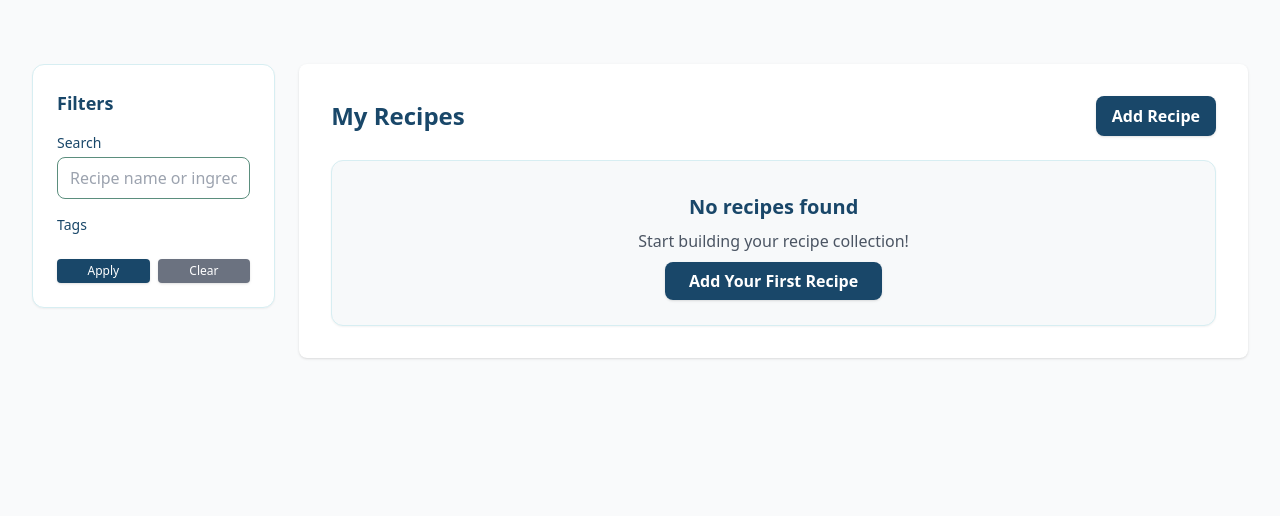
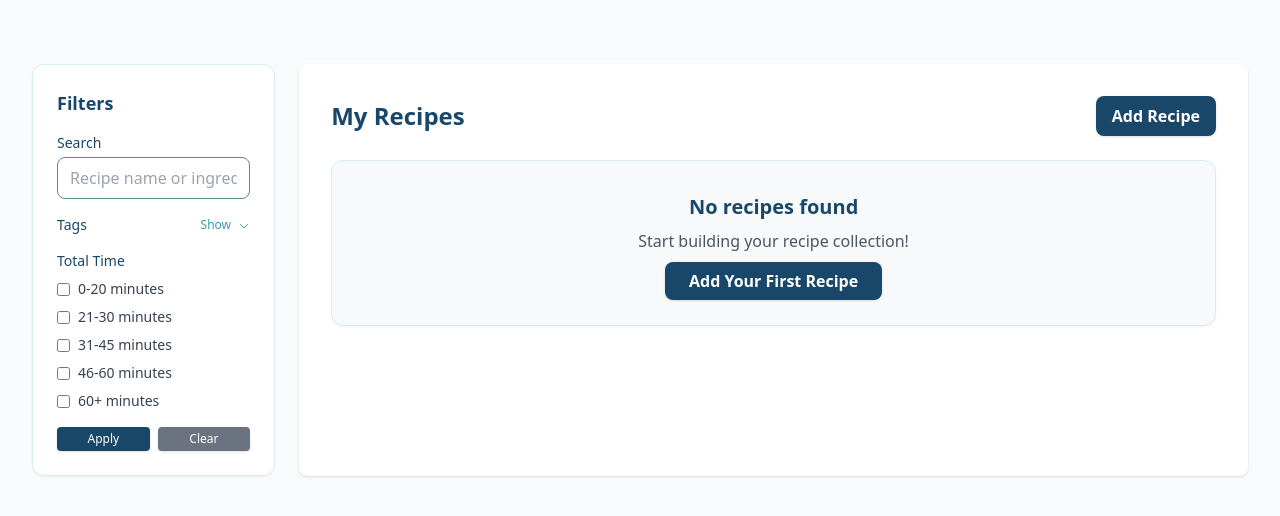
Before and after one commit to soehlert/KitchenClip, a Django app: page / in a window 1280 px wide. Shown: the part 60-576 px from the top of the page. Run offline with Django 5.2, Linux system fonts and the light colour scheme; data that the repository does not hold is empty; some libraries are stand-ins or nearby versions.

Commit message:
refactor(sidebar): clean up sidebar with toggle to show tags and also time filters
clean up some other js errors and tags maintaining between create and manual add

```diff
--- a/recipes/forms.py
+++ b/recipes/forms.py
@@ -255,8 +255,6 @@ class RecipeManualForm(forms.ModelForm):
                 "class": "w-full px-3 py-2 border border-[#5B8E7D] rounded-lg bg-white focus:outline-none focus:ring-2 focus:ring-[#194769] text-[#194769]",
                 "rows": 3,
             }),
-            "instructions": forms.HiddenInput(),  # Hide the model field since we use instructions_text
-            "image_url": forms.HiddenInput(),  # Hide the model field since we use image_url custom field
         }
 
     def clean_rating(self):
--- a/recipes/views.py
+++ b/recipes/views.py
@@ -4,6 +4,8 @@ from django.urls import reverse_lazy, reverse
 from django.db.models import Q
 from django.contrib import messages
 from django.http import JsonResponse, HttpResponseRedirect
+from functools import reduce
+import operator
 from urllib.parse import urlencode
 from django.core.serializers.json import DjangoJSONEncoder
 
@@ -31,7 +33,7 @@ class RecipeListView(ListView):
     model = Recipe
     template_name = "recipes/recipe_list.html"
     context_object_name = "recipes"
-    paginate_by = 20
+    paginate_by = 15
 
     def get_queryset(self):
         queryset = Recipe.objects.all()
@@ -44,11 +46,30 @@ class RecipeListView(ListView):
                 Q(description__icontains=search)
             ).distinct()
 
+        time_ranges = self.request.GET.getlist('time_range')
+        if time_ranges:
+            time_conditions = []
+
+            for time_range in time_ranges:
+                if time_range == '0-20':
+                    time_conditions.append(Q(total_time__lte=20))
+                elif time_range == '21-30':
+                    time_conditions.append(Q(total_time__range=(21, 30)))
+                elif time_range == '31-45':
+                    time_conditions.append(Q(total_time__range=(31, 45)))
+                elif time_range == '46-60':
+                    time_conditions.append(Q(total_time__range=(46, 60)))
+                elif time_range == '60+':
+                    time_conditions.append(Q(total_time__gt=60))
+
+            if time_conditions:
+                queryset = queryset.filter(reduce(operator.or_, time_conditions))  # Fixed: queryset not recipes
+
         tags = self.request.GET.getlist('tags')
         if tags:
             queryset = queryset.filter(tags__id__in=tags).distinct()
 
-        return queryset.order_by('-created_at')
+        return queryset.order_by('total_time')
 
     def get_context_data(self, **kwargs):
         context = super().get_context_data(**kwargs)
@@ -120,9 +141,10 @@ class RecipeCreateView(CreateView):
             self.request.session['failed_recipe_url'] = original_url
             self.request.session['preserved_form_data'] = {
                 'rating': form.cleaned_data.get('rating'),
-                'tags': form.cleaned_data.get('tags', ''),
+                'tags': form.cleaned_data.get('tags', []),
                 'user_notes': form.cleaned_data.get('user_notes', ''),
             }
+            self.request.session.save()
 
             messages.info(
                 self.request,
@@ -185,6 +207,9 @@ class RecipeManualCreateView(CreateView):
     success_url = reverse_lazy("recipes:list_recipe")
 
     def get_context_data(self, **kwargs):
+
+        preserved_data = self.request.session.get('preserved_form_data', {})
+
         context = super().get_context_data(**kwargs)
         context["title"] = "Add Recipe Manually"
         context["heading"] = "Enter Recipe Details"
@@ -192,7 +217,19 @@ class RecipeManualCreateView(CreateView):
         context["show_delete"] = False
         all_tags = RecipeTag.objects.values("name", "color")
         context["all_tags_json"] = json.dumps(list(all_tags), cls=DjangoJSONEncoder)
-        context["initial_tags_json"] = json.dumps([], cls=DjangoJSONEncoder)
+
+        # Get preserved tags from session or form initial data
+        preserved_data = self.request.session.get('preserved_form_data', {})
+        preserved_tags = preserved_data.get('tags', '')
+
+        if preserved_tags:
+            initial_tags = []
+            for tag_name in preserved_tags:
+                initial_tags.append({"name": tag_name, "color": "#6B7280"})
+
+            context["initial_tags_json"] = json.dumps(initial_tags, cls=DjangoJSONEncoder)
+        else:
+            context["initial_tags_json"] = json.dumps([], cls=DjangoJSONEncoder)
 
         return context
 
@@ -203,7 +240,7 @@ class RecipeManualCreateView(CreateView):
         if failed_url:
             initial['original_url'] = failed_url
 
-        preserved_data = self.request.session.pop('preserved_form_data', {})
+        preserved_data = self.request.session.get('preserved_form_data', {})
         if preserved_data:
             initial.update({
                 'rating': preserved_data.get('rating'),
@@ -212,7 +249,6 @@ class RecipeManualCreateView(CreateView):
             })
 
         return initial
-
 
     def form_valid(self, form):
         response = super().form_valid(form)
--- /dev/null
+++ b/static/js/sidebar.js
@@ -0,0 +1,34 @@
+document.addEventListener('DOMContentLoaded', function() {
+
+    const toggleButton = document.getElementById('toggle-tags');
+    const tagsContainer = document.getElementById('tags-container');
+    const toggleText = document.getElementById('toggle-text');
+    const toggleIcon = document.getElementById('toggle-icon');
+
+    // Only run if the elements exist
+    if (!toggleButton || !tagsContainer || !toggleText || !toggleIcon) {
+        return;
+    }
+
+    // Check if any tags are selected on page load
+    const selectedTags = document.querySelectorAll('input[name="tags"]:checked');
+    if (selectedTags.length > 0) {
+        tagsContainer.classList.remove('hidden');
+        toggleText.textContent = 'Hide';
+        toggleIcon.style.transform = 'rotate(180deg)';
+    }
+
+    toggleButton.addEventListener('click', function() {
+        const isHidden = tagsContainer.classList.contains('hidden');
+
+        if (isHidden) {
+            tagsContainer.classList.remove('hidden');
+            toggleText.textContent = 'Hide';
+            toggleIcon.style.transform = 'rotate(180deg)';
+        } else {
+            tagsContainer.classList.add('hidden');
+            toggleText.textContent = 'Show';
+            toggleIcon.style.transform = 'rotate(90deg)';
+        }
+    });
+});
--- a/templates/base.html
+++ b/templates/base.html
@@ -36,9 +36,6 @@
                                  data-message-id="{{ forloop.counter }}">
                                 <div class="flex items-center justify-between">
                                     <span class="text-sm font-medium">{{ message }}</span>
-                                    <button type="button" class="ml-4 text-current opacity-70 hover:opacity-100 font-bold text-lg leading-none" onclick="dismissMessage(this)">
-                                        ×
-                                    </button>
                                 </div>
                             </div>
                         {% endfor %}
--- a/templates/recipes/recipe_form.html
+++ b/templates/recipes/recipe_form.html
@@ -60,7 +60,7 @@
     <script src="{% static 'js/tag_input.js' %}"></script>
     <script>
       window.availableTags = {{ all_tags_json|safe }};
-      window.initialTags = {{ initial_tags_json|safe }};
+      window.initialTags = {{ initial_tags_json|default:"[]"|safe }};
       window.tagAutocompleteUrl = "{% url 'recipes:tag_autocomplete' %}";
     </script>
 {% endblock %}
--- a/templates/recipes/recipe_list.html
+++ b/templates/recipes/recipe_list.html
@@ -1,4 +1,5 @@
 {% extends "base.html" %}
+{% load static %}
 
 {% block title %}Recipes | KitchenClip{% endblock %}
 
@@ -23,8 +24,19 @@
             </div>
             <!-- Tag Filter -->
             <div>
-              <label class="block text-sm font-medium text-[#194769] mb-2">Tags</label>
-              <div class="space-y-2 overflow-y-auto">
+              <div class="flex items-center justify-between mb-2">
+                <label class="block text-sm font-medium text-[#194769]">Tags</label>
+                <button
+                  type="button"
+                  id="toggle-tags"
+                  class="text-xs text-[#3798A9] hover:text-[#194769] font-medium focus:outline-none transition-colors">
+                  <span id="toggle-text">Show</span>
+                  <svg id="toggle-icon" class="inline-block w-3 h-3 ml-1 transition-transform" fill="none" stroke="currentColor" viewBox="0 0 24 24">
+                    <path stroke-linecap="round" stroke-linejoin="round" stroke-width="2" d="M19 9l-7 7-7-7"></path>
+                  </svg>
+                </button>
+              </div>
+              <div id="tags-container" class="hidden space-y-2 overflow-y-auto max-h-72">
                 {% for tag in all_tags %}
                   <label class="flex items-center">
                     <input
@@ -38,6 +50,57 @@
                     </span>
                   </label>
                 {% endfor %}
+              </div>
+            </div>
+            <!-- Time Filter -->
+            <div>
+              <label class="block text-sm font-medium text-[#194769] mb-2">Total Time</label>
+              <div class="space-y-2">
+                <label class="flex items-center">
+                  <input
+                    type="checkbox"
+                    name="time_range"
+                    value="0-20"
+                    {% if "0-20" in request.GET.time_range %}checked{% endif %}
+                    class="rounded border-[#5B8E7D] text-[#3798A9] focus:ring-[#3798A9]">
+                  <span class="ml-2 text-sm text-gray-700">0-20 minutes</span>
+                </label>
+                <label class="flex items-center">
+                  <input
+                    type="checkbox"
+                    name="time_range"
+                    value="21-30"
+                    {% if "21-30" in request.GET.time_range %}checked{% endif %}
+                    class="rounded border-[#5B8E7D] text-[#3798A9] focus:ring-[#3798A9]">
+                  <span class="ml-2 text-sm text-gray-700">21-30 minutes</span>
+                </label>
+                <label class="flex items-center">
+                  <input
+                    type="checkbox"
+                    name="time_range"
+                    value="31-45"
+                    {% if "31-45" in request.GET.time_range %}checked{% endif %}
+                    class="rounded border-[#5B8E7D] text-[#3798A9] focus:ring-[#3798A9]">
+                  <span class="ml-2 text-sm text-gray-700">31-45 minutes</span>
+                </label>
+                <label class="flex items-center">
+                  <input
+                    type="checkbox"
+                    name="time_range"
+                    value="46-60"
+                    {% if "46-60" in request.GET.time_range %}checked{% endif %}
+                    class="rounded border-[#5B8E7D] text-[#3798A9] focus:ring-[#3798A9]">
+                  <span class="ml-2 text-sm text-gray-700">46-60 minutes</span>
+                </label>
+                <label class="flex items-center">
+                  <input
+                    type="checkbox"
+                    name="time_range"
+                    value="60+"
+                    {% if "60+" in request.GET.time_range %}checked{% endif %}
+                    class="rounded border-[#5B8E7D] text-[#3798A9] focus:ring-[#3798A9]">
+                  <span class="ml-2 text-sm text-gray-700">60+ minutes</span>
+                </label>
               </div>
             </div>
             <!-- Filter Buttons -->
@@ -118,11 +181,11 @@
             {% if is_paginated %}
               <div class="flex flex-wrap justify-center items-center mt-8 gap-2">
                 {% if page_obj.has_previous %}
-                <a href="?{% if request.GET.search %}search={{ request.GET.search }}&{% endif %}{% if request.GET.tags %}{% for tag in request.GET.tags %}tags={{ tag }}&{% endfor %}{% endif %}page=1"
+                  <a href="?{% if request.GET.search %}search={{ request.GET.search }}&{% endif %}{% if request.GET.tags %}{% for tag in request.GET.tags %}tags={{ tag }}&{% endfor %}{% endif %}{% if request.GET.time_range %}{% for time in request.GET.time_range %}time_range={{ time }}&{% endfor %}{% endif %}page=1"
                      class="px-2 sm:px-3 py-2 text-sm bg-white border border-[#D7EEF2] rounded-lg hover:bg-[#5B8E7D] transition">
                     First
                   </a>
-                <a href="?{% if request.GET.search %}search={{ request.GET.search }}&{% endif %}{% if request.GET.tags %}{% for tag in request.GET.tags %}tags={{ tag }}&{% endfor %}{% endif %}page={{ page_obj.previous_page_number }}"
+                  <a href="?{% if request.GET.search %}search={{ request.GET.search }}&{% endif %}{% if request.GET.tags %}{% for tag in request.GET.tags %}tags={{ tag }}&{% endfor %}{% endif %}{% if request.GET.time_range %}{% for time in request.GET.time_range %}time_range={{ time }}&{% endfor %}{% endif %}page={{ page_obj.previous_page_number }}"
                      class="px-2 sm:px-3 py-2 text-sm bg-white border border-[#D7EEF2] rounded-lg hover:bg-[#5B8E7D] transition">
                     Previous
                   </a>
@@ -131,11 +194,11 @@
                   Page {{ page_obj.number }} of {{ page_obj.paginator.num_pages }}
                 </span>
                 {% if page_obj.has_next %}
-                <a href="?{% if request.GET.search %}search={{ request.GET.search }}&{% endif %}{% if request.GET.tags %}{% for tag in request.GET.tags %}tags={{ tag }}&{% endfor %}{% endif %}page={{ page_obj.next_page_number }}"
+                  <a href="?{% if request.GET.search %}search={{ request.GET.search }}&{% endif %}{% if request.GET.tags %}{% for tag in request.GET.tags %}tags={{ tag }}&{% endfor %}{% endif %}{% if request.GET.time_range %}{% for time in request.GET.time_range %}time_range={{ time }}&{% endfor %}{% endif %}page={{ page_obj.next_page_number }}"
                      class="px-2 sm:px-3 py-2 text-sm bg-white border border-[#D7EEF2] rounded-lg hover:bg-[#5B8E7D] transition">
                     Next
                   </a>
-                <a href="?{% if request.GET.search %}search={{ request.GET.search }}&{% endif %}{% if request.GET.tags %}{% for tag in request.GET.tags %}tags={{ tag }}&{% endfor %}{% endif %}page={{ page_obj.paginator.num_pages }}"
+                  <a href="?{% if request.GET.search %}search={{ request.GET.search }}&{% endif %}{% if request.GET.tags %}{% for tag in request.GET.tags %}tags={{ tag }}&{% endfor %}{% endif %}{% if request.GET.time_range %}{% for time in request.GET.time_range %}time_range={{ time }}&{% endfor %}{% endif %}page={{ page_obj.paginator.num_pages }}"
                      class="px-2 sm:px-3 py-2 text-sm bg-white border border-[#D7EEF2] rounded-lg hover:bg-[#5B8E7D] transition">
                     Last
                   </a>
@@ -166,3 +229,7 @@
     </div>
   </div>
 {% endblock %}
+
+{% block javascript %}
+    <script src="{% static 'js/sidebar.js' %}"></script>
+{% endblock %}
--- a/templates/recipes/recipe_manual_form.html
+++ b/templates/recipes/recipe_manual_form.html
@@ -50,7 +50,7 @@
     <script src="{% static 'js/tag_input.js' %}"></script>
     <script>
       window.availableTags = {{ all_tags_json|safe }};
-      window.initialTags = {{ initial_tags_json|safe }};
+      window.initialTags = {{ initial_tags_json|default:"[]"|safe }};
       window.tagAutocompleteUrl = "{% url 'recipes:tag_autocomplete' %}";
     </script>
 {% endblock %}
```
Also changed, not shown: static/js/tag_input.js (+13 -6 lines). Lines whose indentation alone changed are shown as unchanged.
